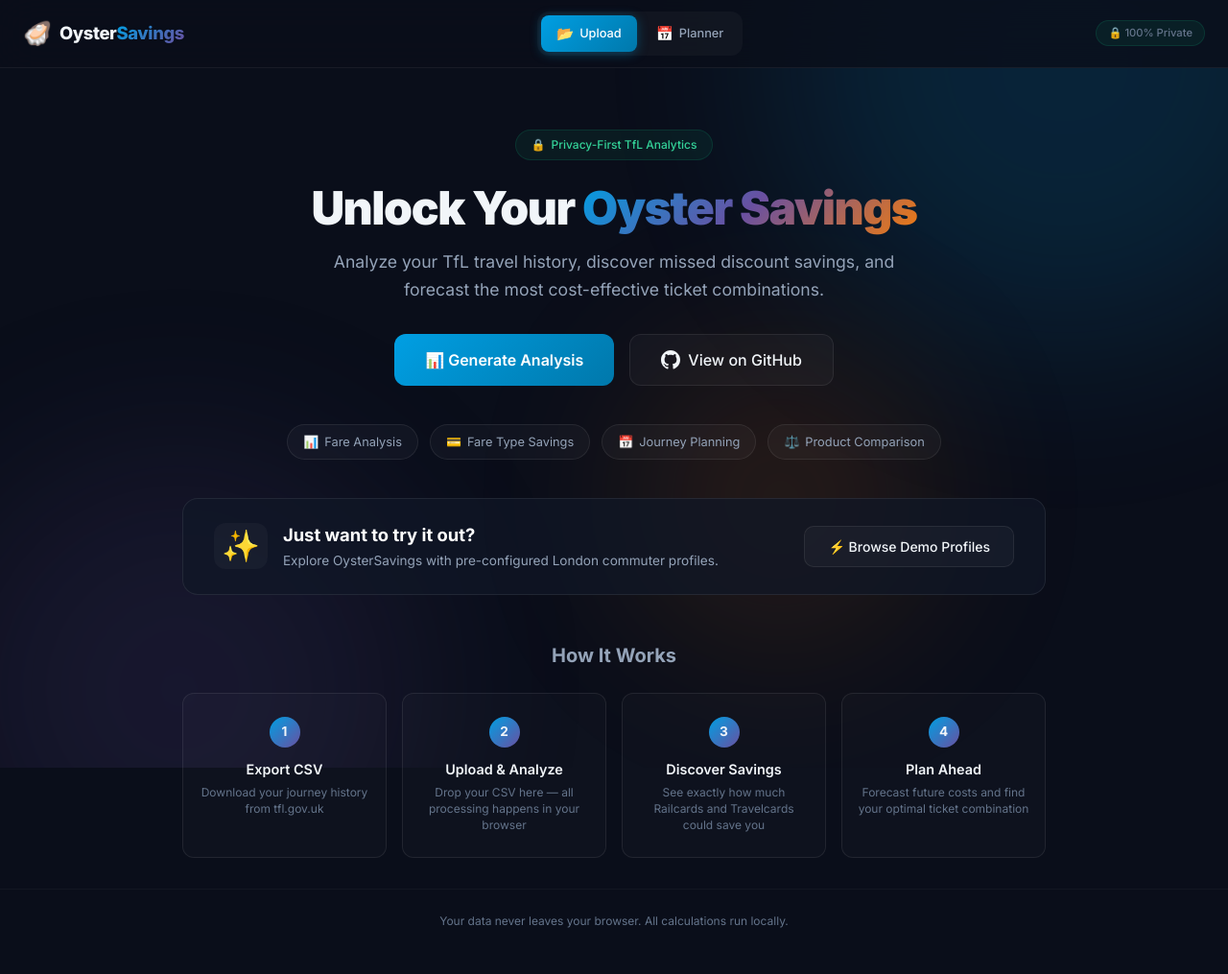
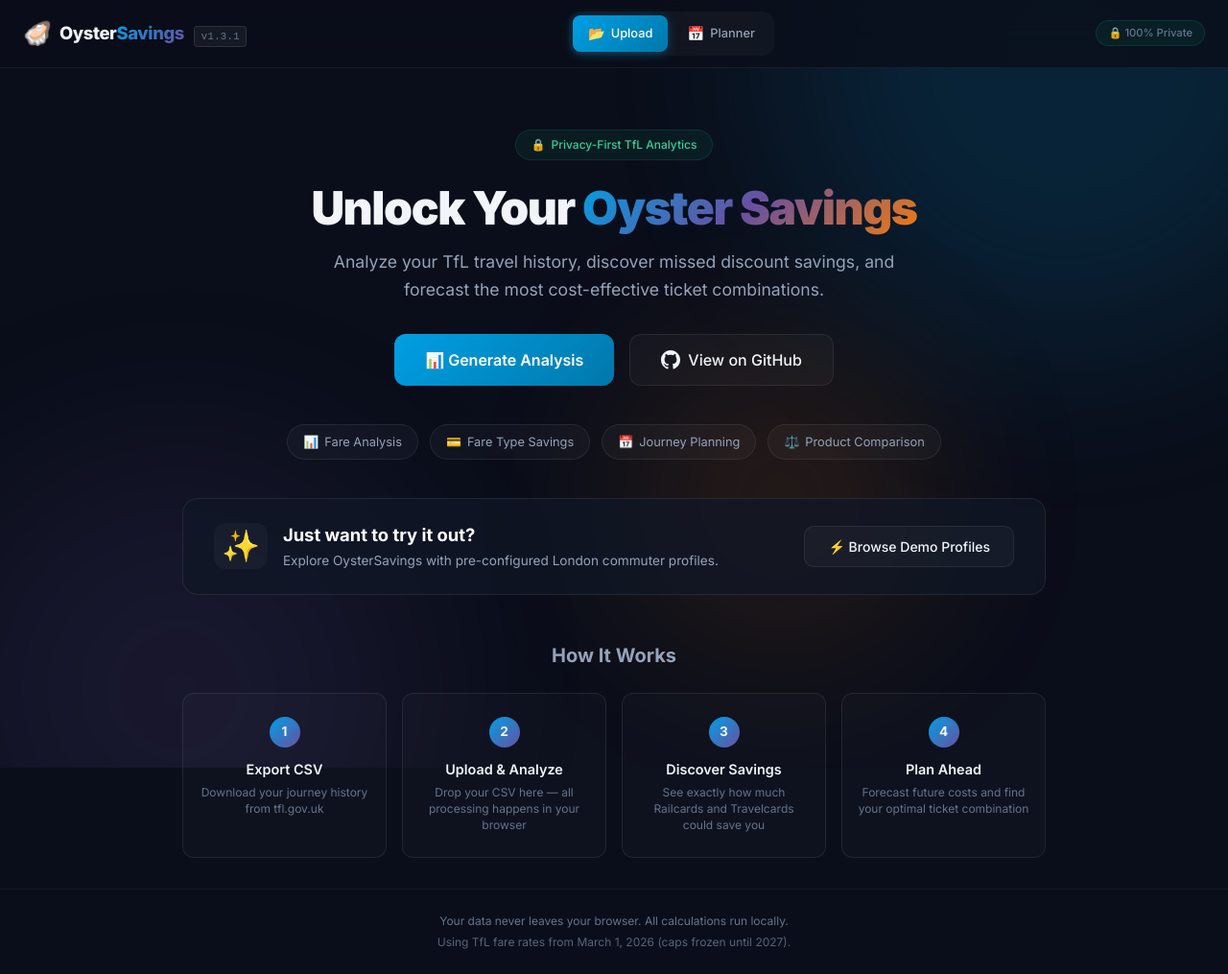
Before and after one commit to NotToxel/OysterSavings, a SvelteKit app: page / in a window 1280 px wide. Shown: the whole page at 96% size. Before the commit the page ends 993 px from the top, so only its background shows below. Built offline with nearby package versions, Linux system fonts and the light colour scheme.

Commit message:
Refine build tooltip, add footer fares last rose date, embed header version tag, and update versioning policy in agents.MD

```diff
--- a/package.json
+++ b/package.json
@@ -1,7 +1,7 @@
 {
 	"name": "oystersavings",
 	"private": true,
-	"version": "1.2.0",
+	"version": "1.3.1",
 	"license": "AGPL-3.0-only",
 	"type": "module",
 	"scripts": {
--- a/src/lib/data/fareData.ts
+++ b/src/lib/data/fareData.ts
@@ -3,6 +3,9 @@
 
 import sampledZoneFaresData from './sampledZoneFares.json';
 const exactFares: Record<string, { peak: number, offPeak: number }> = sampledZoneFaresData as any;
+
+// Date when TfL fares last rose (for display in the UI footer)
+export const TFL_FARES_LAST_ROSE = 'March 1, 2026';
 
 // All fares in GBP
 
--- a/src/routes/+layout.svelte
+++ b/src/routes/+layout.svelte
@@ -1,6 +1,7 @@
 <script lang="ts">
   import './layout.css';
   import { currentPage, hasData, isDemoMode, resetData, reportGeneratedAt } from '$lib/stores/stores';
+  import { TFL_FARES_LAST_ROSE } from '$lib/data/fareData';
 
   let { children } = $props();
 
@@ -18,6 +19,29 @@
   function handleExitDemo() {
     resetData();
   }
+
+  function formatDateTime(isoString: string) {
+    if (!isoString) return 'N/A';
+    try {
+      const date = new Date(isoString);
+      if (isNaN(date.getTime())) return isoString;
+      const y = date.getFullYear();
+      const m = String(date.getMonth() + 1).padStart(2, '0');
+      const d = String(date.getDate()).padStart(2, '0');
+      const hr = String(date.getHours()).padStart(2, '0');
+      const min = String(date.getMinutes()).padStart(2, '0');
+      const sec = String(date.getSeconds()).padStart(2, '0');
+      return `${y}-${m}-${d} ${hr}:${min}:${sec}`;
+    } catch (e) {
+      return isoString;
+    }
+  }
+
+  let buildTooltipText = $derived(
+    `Report generated at: ${formatDateTime($reportGeneratedAt)}\n` +
+    `Build date: ${formatDateTime(__BUILD_DATE__)}\n` +
+    `Version: v${__BUILD_VERSION__}`
+  );
 </script>
 
 <svelte:head>
@@ -49,7 +73,7 @@
     <div class="top-bar-inner">
       <button class="logo" onclick={() => navigateTo('home')}>
         <span class="logo-icon">🦪</span>
-        <span class="logo-text">Oyster<span class="logo-accent">Savings</span></span>
+        <span class="logo-text">Oyster<span class="logo-accent">Savings</span> <span class="logo-version">v{__BUILD_VERSION__}</span></span>
       </button>
 
       <nav class="nav-pills">
@@ -81,11 +105,12 @@
   <!-- Footer -->
   <footer class="app-footer">
     <p>Your data never leaves your browser. All calculations run locally.</p>
+    <p class="fare-data-version">Using TfL fare rates from {TFL_FARES_LAST_ROSE} (caps frozen until 2027).</p>
     {#if $hasData}
       <div class="report-meta-footer">
         <span>Generated with <a href="/" onclick={(e) => { e.preventDefault(); navigateTo('home'); }} class="footer-link">OysterSavings</a></span>
         <span class="meta-divider">•</span>
-        <div class="meta-build-info tooltip" data-tooltip="Report generated at: {$reportGeneratedAt}&#10;Build date: {__BUILD_DATE__}&#10;Build version: v{__BUILD_VERSION__}">
+        <div class="meta-build-info tooltip" data-tooltip={buildTooltipText}>
           <svg class="footer-github-icon" width="14" height="14" viewBox="0 0 24 24" fill="currentColor">
             <path d="M12 0c-6.626 0-12 5.373-12 12 0 5.302 3.438 9.8 8.207 11.387.599.111.793-.261.793-.577v-2.234c-3.338.726-4.033-1.416-4.033-1.416-.546-1.387-1.333-1.756-1.333-1.756-1.089-.745.083-.729.083-.729 1.205.084 1.839 1.237 1.839 1.237 1.07 1.834 2.807 1.304 3.492.997.107-.775.418-1.305.762-1.604-2.665-.305-5.467-1.334-5.467-5.931 0-1.311.469-2.381 1.236-3.221-.124-.303-.535-1.524.117-3.176 0 0 1.008-.322 3.301 1.23.957-.266 1.983-.399 3.003-.404 1.02.005 2.047.138 3.006.404 2.291-1.552 3.297-1.23 3.297-1.23.653 1.653.242 2.874.118 3.176.77.84 1.235 1.911 1.235 3.221 0 4.609-2.807 5.624-5.479 5.921.43.372.823 1.102.823 2.222v3.293c0 .319.192.694.801.576 4.765-1.589 8.199-6.086 8.199-11.386 0-6.627-5.373-12-12-12z"/>
           </svg>
@@ -396,7 +421,7 @@
     display: inline-flex;
     align-items: center;
     gap: 0.35rem;
-    cursor: help;
+    cursor: default;
     color: var(--color-text-muted);
     transition: color 0.2s ease;
   }
@@ -418,13 +443,35 @@
     font-size: 0.7rem;
   }
 
+  .logo-version {
+    font-size: 0.7rem;
+    font-weight: 500;
+    color: var(--color-text-muted);
+    background: rgba(255, 255, 255, 0.05);
+    border: 1px solid rgba(255, 255, 255, 0.1);
+    padding: 0.1rem 0.4rem;
+    border-radius: 4px;
+    margin-left: 0.4rem;
+    font-family: monospace;
+    letter-spacing: normal;
+    display: inline-block;
+  }
+
+  .fare-data-version {
+    margin-top: 0.25rem;
+    color: var(--color-text-muted);
+    font-size: 0.75rem;
+    opacity: 0.85;
+  }
+
   /* Override tooltip properties specifically for build metadata */
   :global(.meta-build-info.tooltip::after) {
-    white-space: pre-line !important;
+    white-space: pre !important;
     text-align: left !important;
     font-family: var(--font-sans);
-    line-height: 1.5;
-    width: max-content;
-    max-width: 300px;
+    line-height: 1.6 !important;
+    width: max-content !important;
+    max-width: none !important;
+    padding: 0.5rem 0.85rem !important;
   }
 </style>
--- a/vite.config.ts
+++ b/vite.config.ts
@@ -14,7 +14,7 @@
   plugins: [tailwindcss(), sveltekit()],
   define: {
     __BUILD_DATE__: JSON.stringify(new Date().toISOString()),
-    __BUILD_VERSION__: JSON.stringify('1.2.0'),
+    __BUILD_VERSION__: JSON.stringify('1.3.1'),
     __COMMIT_HASH__: JSON.stringify(commitHash)
   }
 });
```
Also changed, not shown: 1 other file (tests, documents, lock files or other folders).
